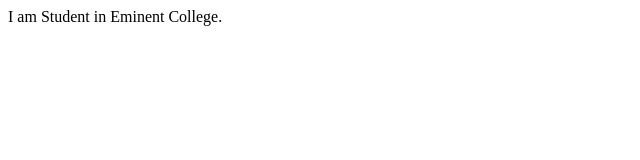
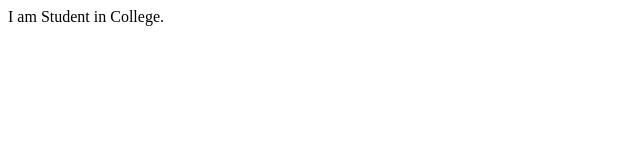
Before and after one commit to rathinbaidya8/rathin8, a plain HTML site: page index.html in a window 1280 px wide. Shown: the full height of the page, 0-640 px from the left. Drawn offline with Linux system fonts and the light colour scheme.

Commit message:
Update index.html

```diff
--- a/index.html
+++ b/index.html
@@ -6,8 +6,9 @@
 
 <body>
     <p>
-        I am Student in Eminent College.
+        I am Student in College.
     </p>
 </body>
 
+
 </html>
```
